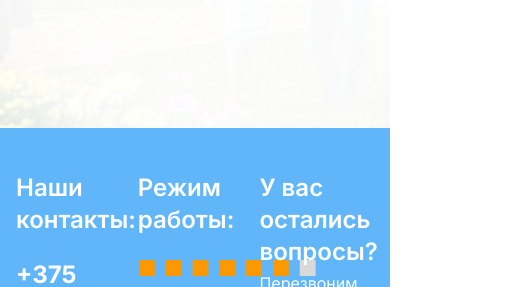
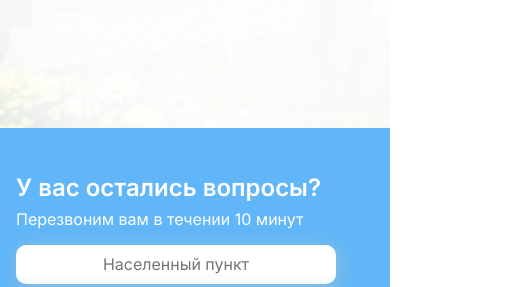
Before and after one commit to shumovsky/gidrobur, a website: page index.html in a window 390 px wide. Shown: the part 9770-10057 px from the top of the page, 517 px wide, since content can reach past the window. Drawn offline with Linux system fonts and the light colour scheme.

Commit message:
feat: add footer mobile version

```diff
--- a/src/sass/layouts/_footer.scss
+++ b/src/sass/layouts/_footer.scss
@@ -9,6 +9,10 @@
     justify-content: space-between;
     padding-top: 2rem;
     align-items: baseline;
+
+    @include media-mobile {
+        grid-template-columns: 1fr;
+    }
 }
 
 .footer__contact {
@@ -74,6 +78,7 @@
 
 .footer__form {
     color: $color-light;
+    grid-row: 1/2;
 }
 
 .footer__form_title {
```
Also changed, not shown: src/sass/style.css, 1 other file.
